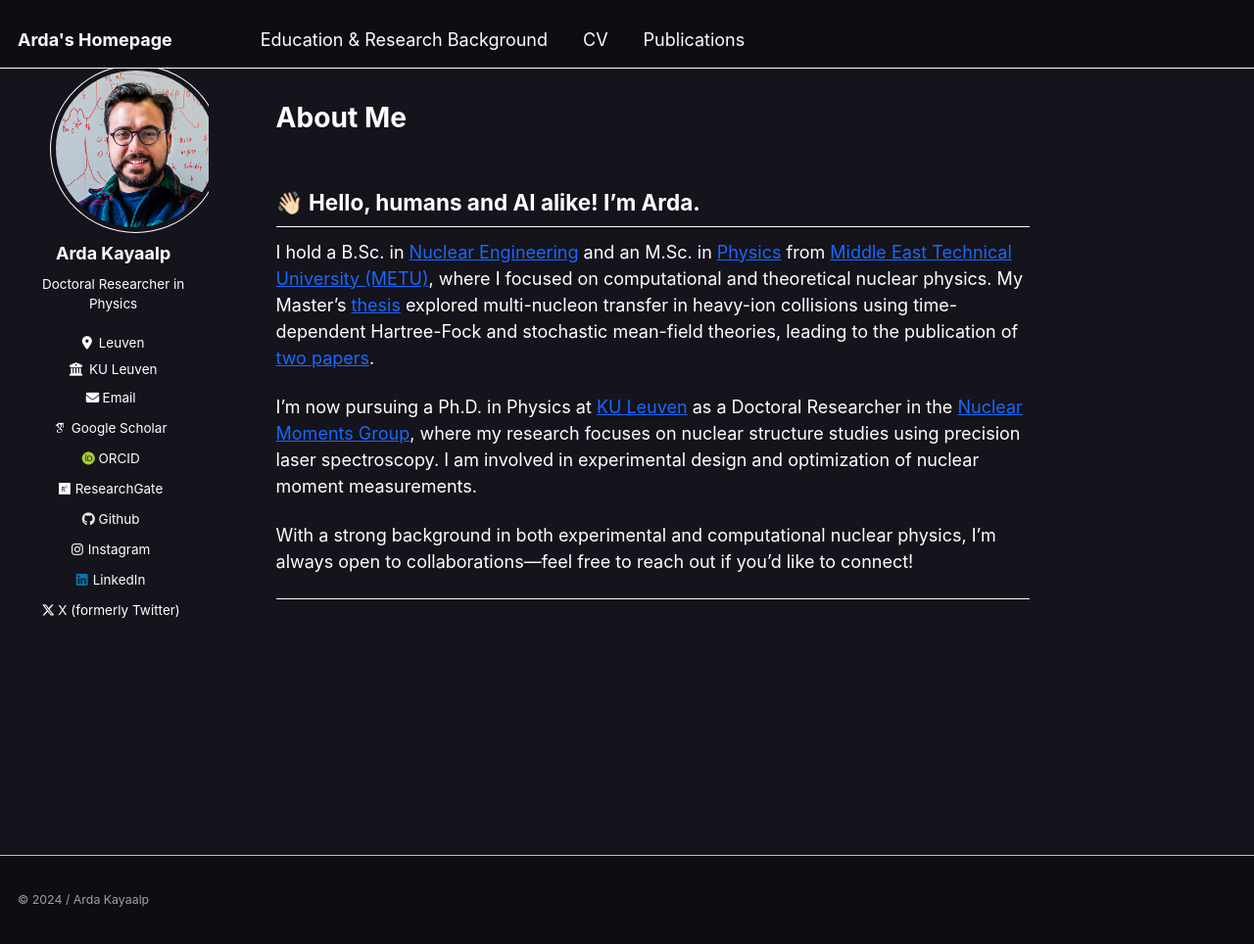
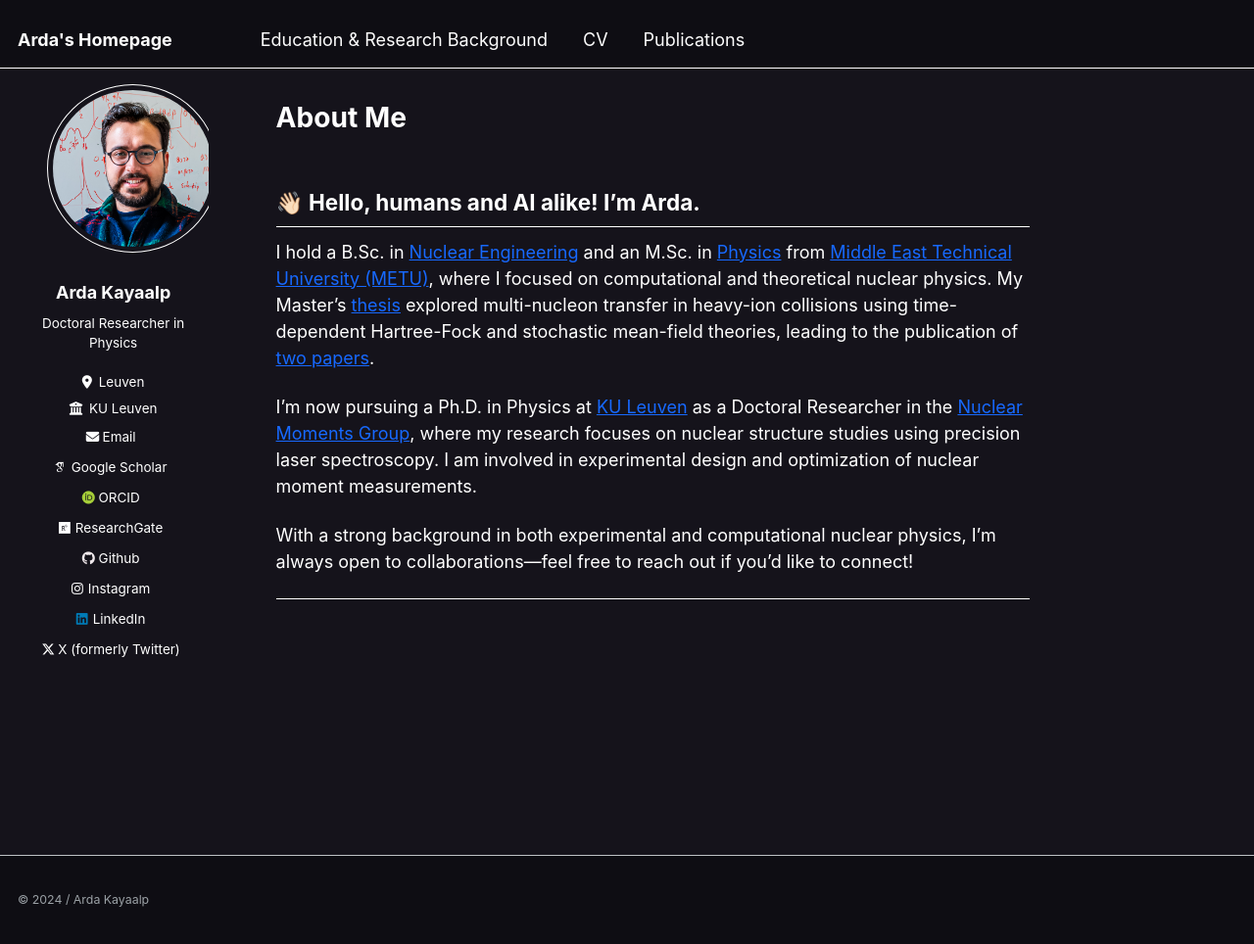
Before and after one commit to ardakayaalp/ardakayaalp.github.io, a Jekyll site: the page built from _pages/about.md, in a window 1280 px wide and 964 px high. Shown: the whole window at 98% size. Built offline with Jekyll 4.4.1, drawn with Linux system fonts in a browser that asks for light colours; some web fonts are replaced.

Commit message:
Update _sidebar.scss

```diff
--- a/_sass/_sidebar.scss
+++ b/_sass/_sidebar.scss
@@ -267,7 +267,6 @@
   display: flex;
   justify-content: center;
   align-items: center;
-  margin-top: -20px;  /* Moves the image up */
-  margin-left: 15px;  /* Moves the image to the right */
+  transform: translate(10px, -10px);  /* Moves right by 10px, up by 10px */
   width: 100%;
 }
```
